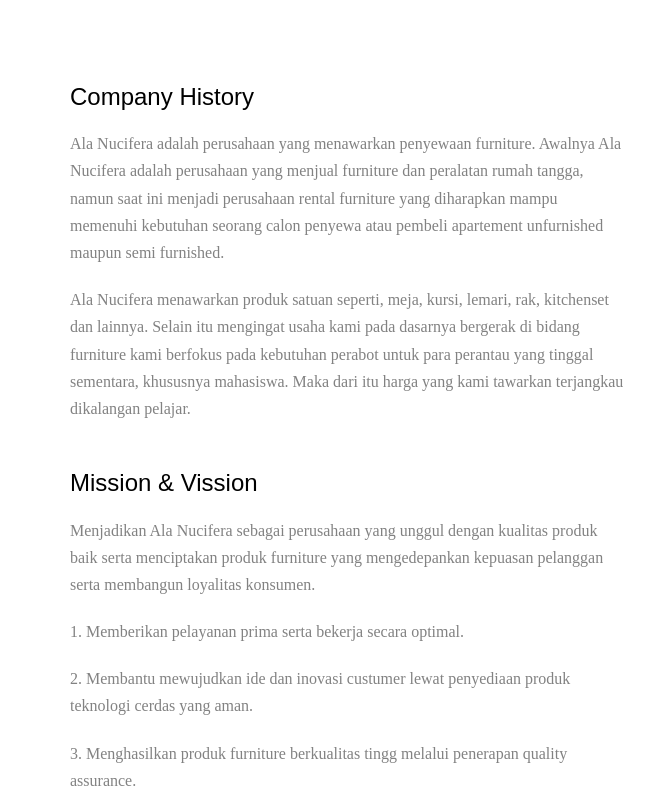
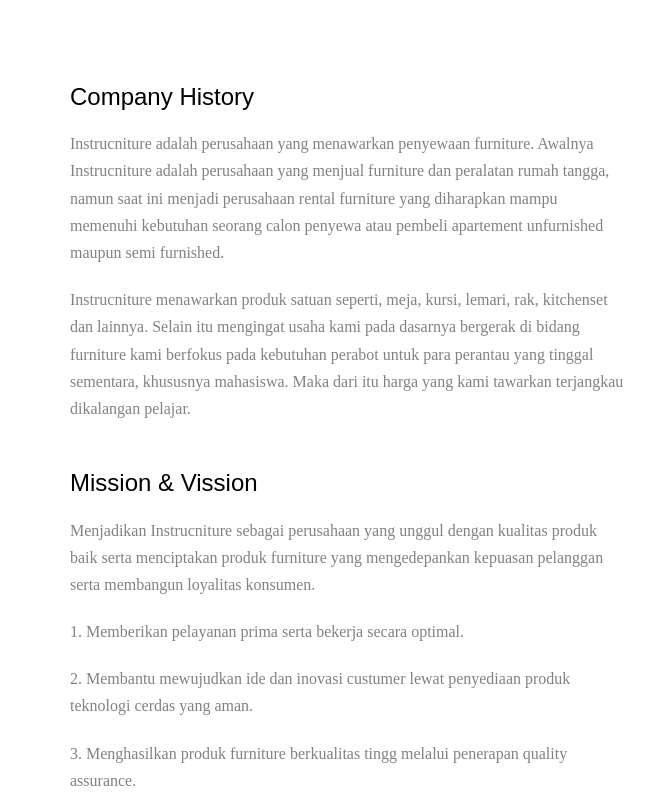
Before and after one commit to Ikoprastya/furniture.github.io, a plain HTML site: page about.html in a window 1280 px wide. Shown: the part 700-1500 px from the top of the page, 0-650 px from the left. Drawn offline with Linux system fonts and the light colour scheme; files whose address does not match are found by name.

Commit message:
Instrucniture

```diff
--- a/about.html
+++ b/about.html
@@ -118,12 +118,12 @@
 					<div class="col-md-6">
 						<div class="desc">
 							<h3>Company History</h3>
-							<p>Ala Nucifera adalah perusahaan yang menawarkan penyewaan furniture. Awalnya Ala Nucifera adalah perusahaan yang menjual furniture dan peralatan rumah tangga, namun saat ini menjadi perusahaan rental furniture yang diharapkan mampu memenuhi kebutuhan seorang calon penyewa atau pembeli apartement unfurnished maupun semi furnished.</p>
-							<p>Ala Nucifera menawarkan produk satuan seperti, meja, kursi, lemari, rak, kitchenset dan lainnya. Selain itu mengingat usaha kami pada dasarnya bergerak di bidang furniture kami berfokus pada kebutuhan perabot untuk para perantau yang tinggal sementara, khususnya mahasiswa. Maka dari itu harga yang kami tawarkan terjangkau dikalangan pelajar.</p>
+							<p>Instrucniture adalah perusahaan yang menawarkan penyewaan furniture. Awalnya Instrucniture adalah perusahaan yang menjual furniture dan peralatan rumah tangga, namun saat ini menjadi perusahaan rental furniture yang diharapkan mampu memenuhi kebutuhan seorang calon penyewa atau pembeli apartement unfurnished maupun semi furnished.</p>
+							<p>Instrucniture menawarkan produk satuan seperti, meja, kursi, lemari, rak, kitchenset dan lainnya. Selain itu mengingat usaha kami pada dasarnya bergerak di bidang furniture kami berfokus pada kebutuhan perabot untuk para perantau yang tinggal sementara, khususnya mahasiswa. Maka dari itu harga yang kami tawarkan terjangkau dikalangan pelajar.</p>
 						</div>
 						<div class="desc">
 							<h3>Mission &amp; Vission</h3>
-							<p>Menjadikan Ala Nucifera sebagai perusahaan yang unggul dengan kualitas produk baik serta menciptakan produk furniture yang mengedepankan kepuasan pelanggan serta membangun loyalitas konsumen.</p>
+							<p>Menjadikan Instrucniture sebagai perusahaan yang unggul dengan kualitas produk baik serta menciptakan produk furniture yang mengedepankan kepuasan pelanggan serta membangun loyalitas konsumen.</p>
 							<p> 1.	Memberikan pelayanan prima serta bekerja secara optimal.</p>
 							<p>	2.	Membantu mewujudkan ide  dan inovasi custumer lewat penyediaan produk teknologi cerdas yang aman.</p>
 							<p>	3.	Menghasilkan produk furniture berkualitas  tingg melalui penerapan quality assurance.</p>
@@ -192,8 +192,8 @@
 		<div class="container">
 			<div class="row row-pb-md">
 				<div class="col-md-4 fh5co-widget">
-					<h3>Ala Nucifera</h3>
-					<p>Ala Nucifera adalah perusahaan yang menawarkan penyewaan furniture yang diharapkan mampu memenuhi kebutuhan seorang calon penyewa atau pembeli apartement unfurnished maupun semi furnished.</p>
+					<h3>Instrucniture</h3>
+					<p>Instrucniture adalah perusahaan yang menawarkan penyewaan furniture yang diharapkan mampu memenuhi kebutuhan seorang calon penyewa atau pembeli apartement unfurnished maupun semi furnished.</p>
 				</div>
 				<div class="col-md-2 col-sm-4 col-xs-6 col-md-push-1">
 					<ul class="fh5co-footer-links">
```
Also changed, not shown: images/muka.jpeg.
